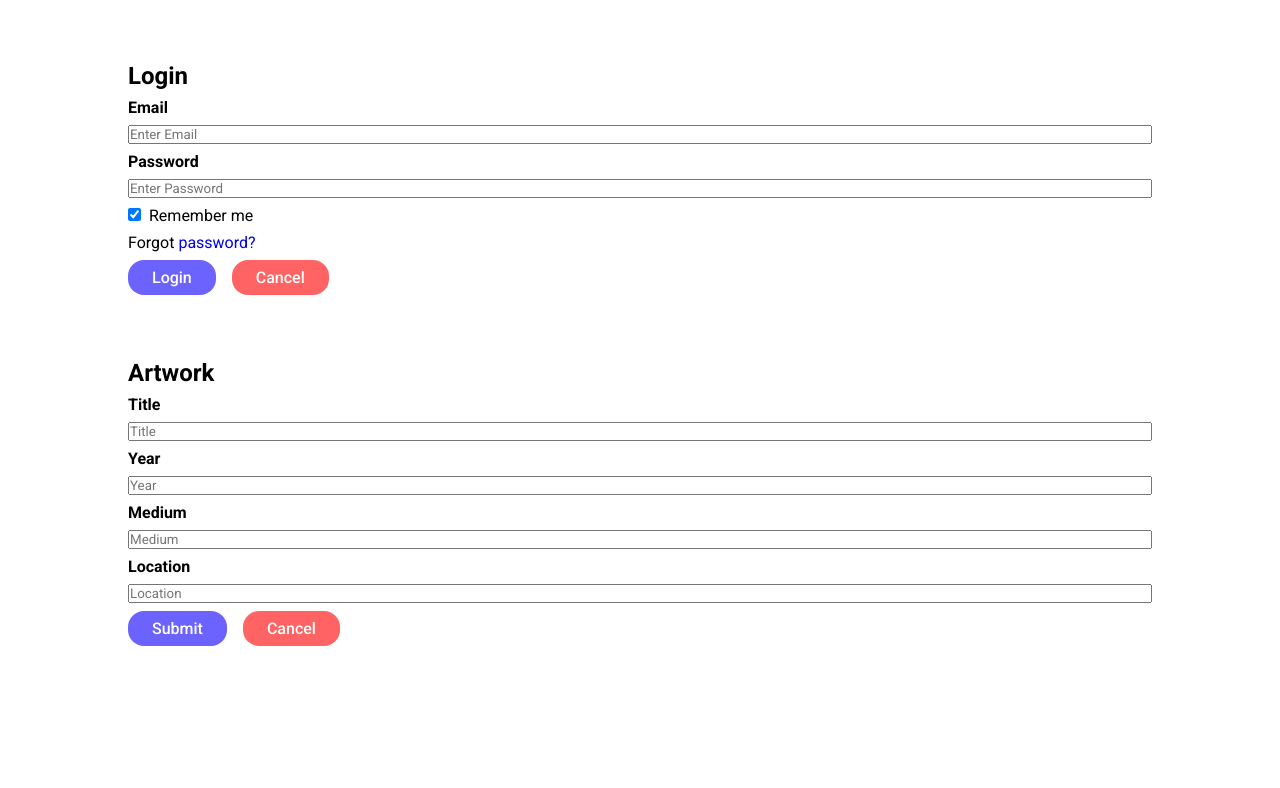
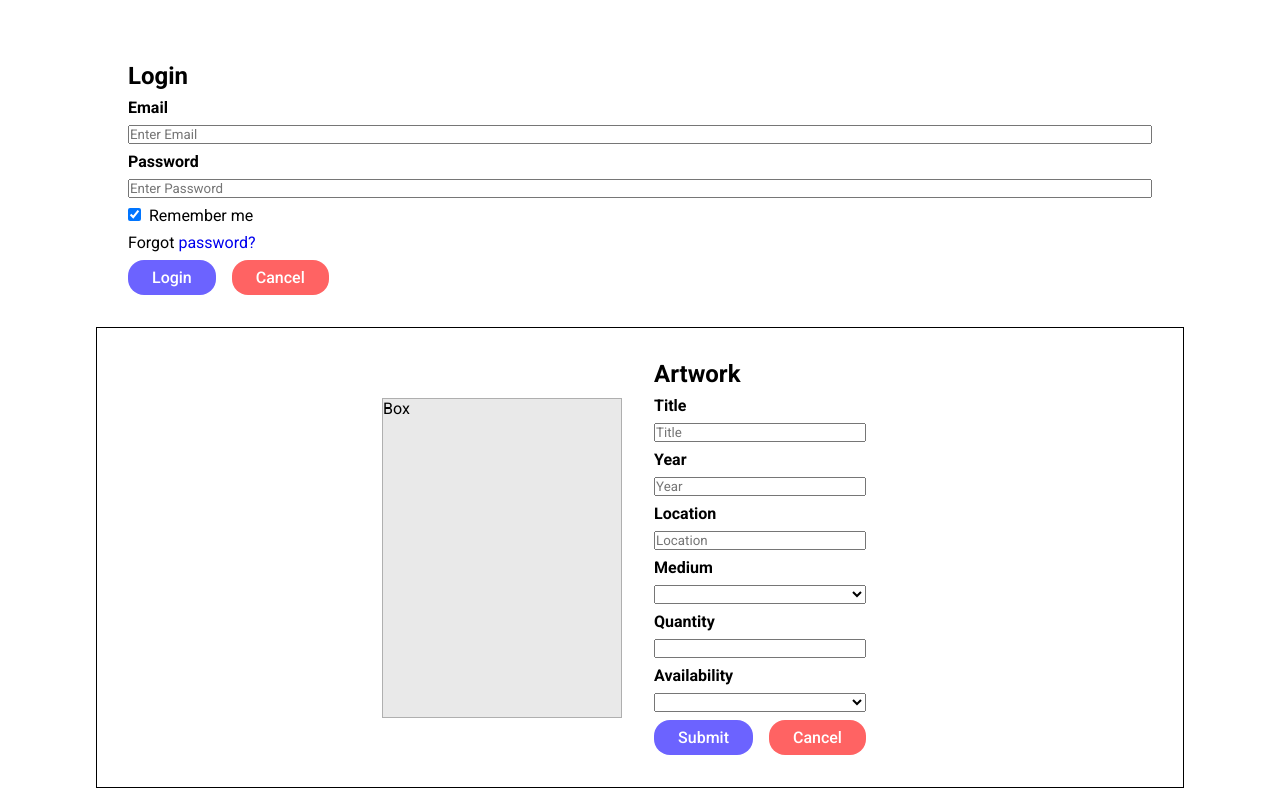
Before and after one commit to EmilyAMartin/art-inventory-website, a React (Create React App) app: page / in a window 1280 px wide. Shown: the part 862-1650 px from the top of the page. Before the commit the page ends 1540 px from the top, so only its background shows below. Built offline with nearby package versions, Linux system fonts and the light colour scheme.

Commit message:
Working on art modal

```diff
--- a/src/App.css
+++ b/src/App.css
@@ -168,6 +168,20 @@ a:hover {
 .submit-button:hover {
   background-color: #4640ad;
 }
+.artwork-container {
+  display: flex;
+  flex-direction: row;
+  align-items: center;
+  justify-content: center;
+  border: #000000 solid 1px;
+}
+.box {
+  width: 15rem;
+  height: 20rem;
+  background-color: #e9e9e9;
+  border: #afafaf solid 1px;
+}
+
 @media (max-width: 1000px) {
   .navbar-links-container a {
     margin-right: 1rem;
--- a/src/Components/Artwork.js
+++ b/src/Components/Artwork.js
@@ -3,6 +3,12 @@ import React from 'react'
 const Artwork = () => {
   return (
 
+    <div className='artwork-container'>
+
+      <div className='artwork-image'>
+      <div className='box'>Box</div>
+      <div className='upload-photo-icon'></div>
+      </div>
 
       <div className='artwork-form-container'>
         <div className='artwork-header'>Artwork</div>
@@ -13,17 +19,36 @@ const Artwork = () => {
         <label for='year'><b>Year</b></label>
         <input aria-label='year' type='text' placeholder='Year' name='year' required/>
 
-        <label for='medium'><b>Medium</b></label>
-        <input aria-label='medium' type='text' placeholder='Medium' name='medium' required/>
-
-        <label for='Location'><b>Location</b></label>
+        <label for='location'><b>Location</b></label>
         <input aria-label='location' type='text' placeholder='Location' name='location' required/>
 
-        <div className='login-buttons'>
+        <label for='medium'><b>Medium</b></label>
+        <select class="dropdown-menu" id="dropdown" autocomplete="off">
+        <option value=""selected></option>
+        <option value="painting">Painting</option>
+        <option value="sculpture">Sculpture</option>
+        <option value="printmaking">Printmaking</option>
+        <option value="textile">Textile</option>
+        <option value="photography">Photography</option>
+        <option value="digital">Digital Art</option>
+        <option value="other">Other</option>
+        </select>
+
+        <label for='quantity'><b>Quantity</b></label>
+        <input aria-label='number' type='number' placeholder='' name='quantity' min="1" max="" required/>
+
+        <label for='availability'><b>Availability</b></label>
+        <select class="dropdown-menu" id="dropdown" autocomplete="off">
+        <option value=""selected></option>
+        <option value="available">Available</option>
+        <option value="sold">Sold</option>
+        </select>
+
+        <div className='artwork-buttons'>
           <button type='submit-button' className='submit-button'>Submit</button>
           <button type='button' className='cancel-button'>Cancel</button>
         </div>
-
+      </div>
       </div>
   )
 }
```
